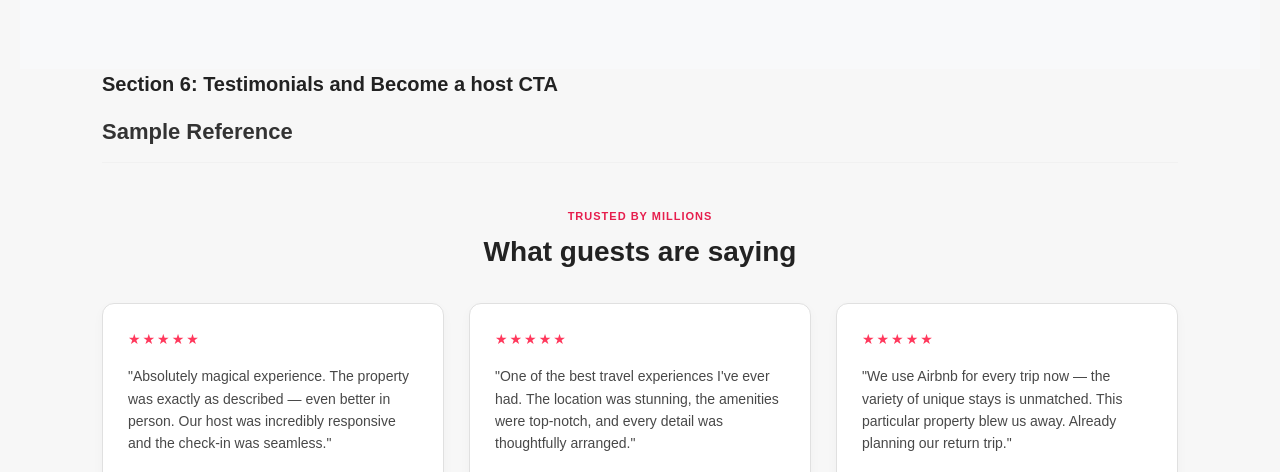
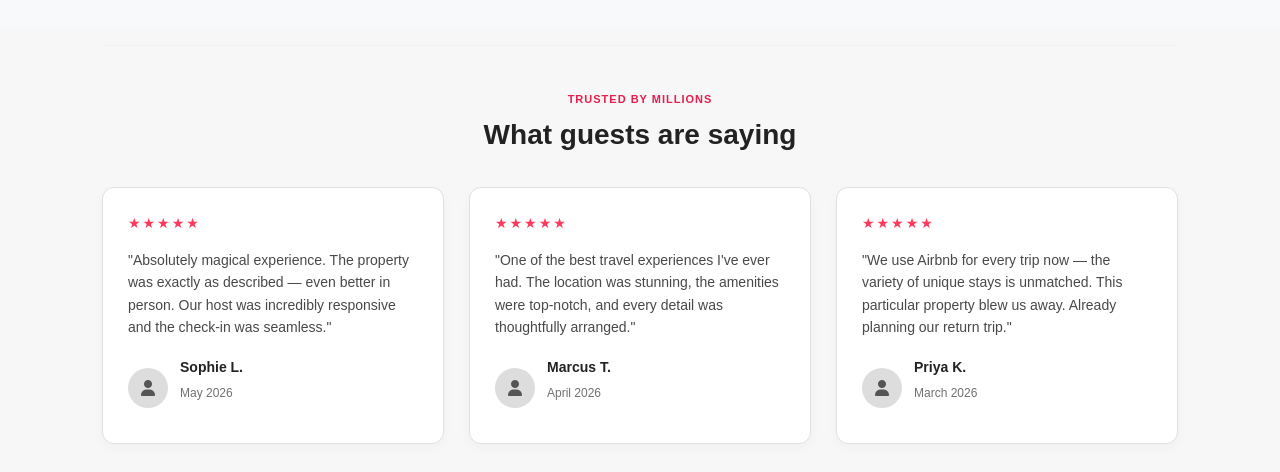
Before and after one commit to Anirology/AIR-BNB-CLONE, a plain HTML site: page index.html in a window 1280 px wide. Shown: the part 2641-3113 px from the top of the page. Drawn offline with nearby package versions, Linux system fonts and the light colour scheme.

Commit message:
Final revision of Home Page

```diff
--- a/CSS/CTA.css
+++ b/CSS/CTA.css
@@ -9,7 +9,7 @@
 body {
     background-color: #f7f7f7;
     color: #222222;
-    padding: 40px 20px;
+    /* padding: 40px 20px; */
 }
 
 .container {
--- a/index.html
+++ b/index.html
@@ -602,9 +602,6 @@
   ============================================================ -->
 
       <div class="container">
-        <p class="section-subtitle">Section 6: Testimonials and Become a host CTA</p>
-        <h2 class="section-main-title">Sample Reference</h2>
-
         <hr class="divider">
 
         <section class="testimonials-section">
```
